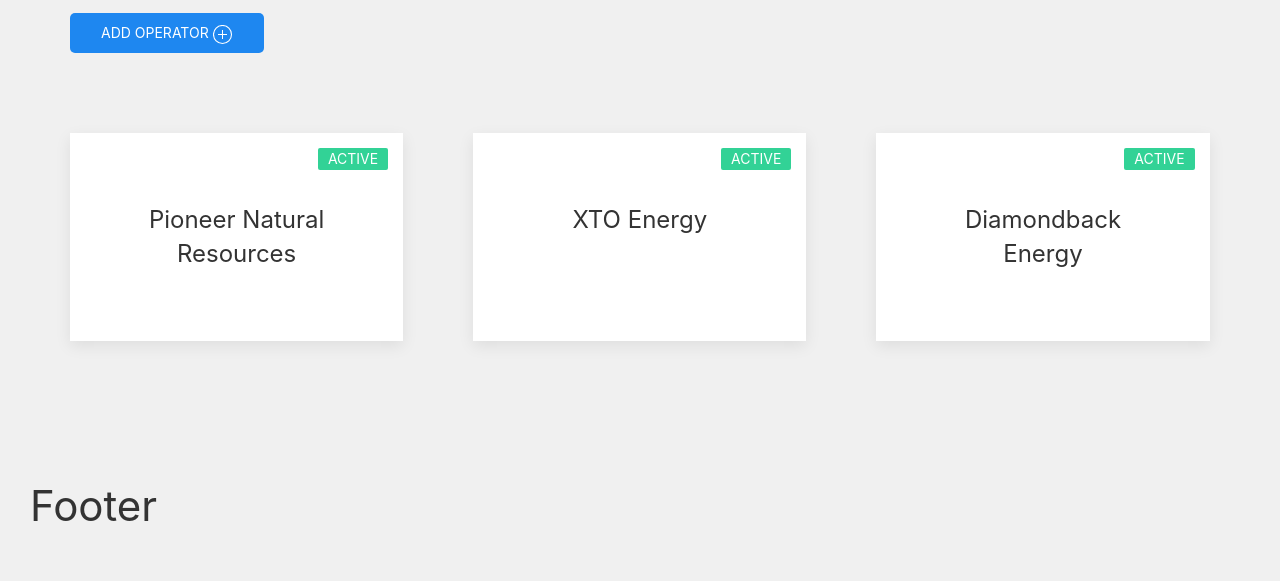
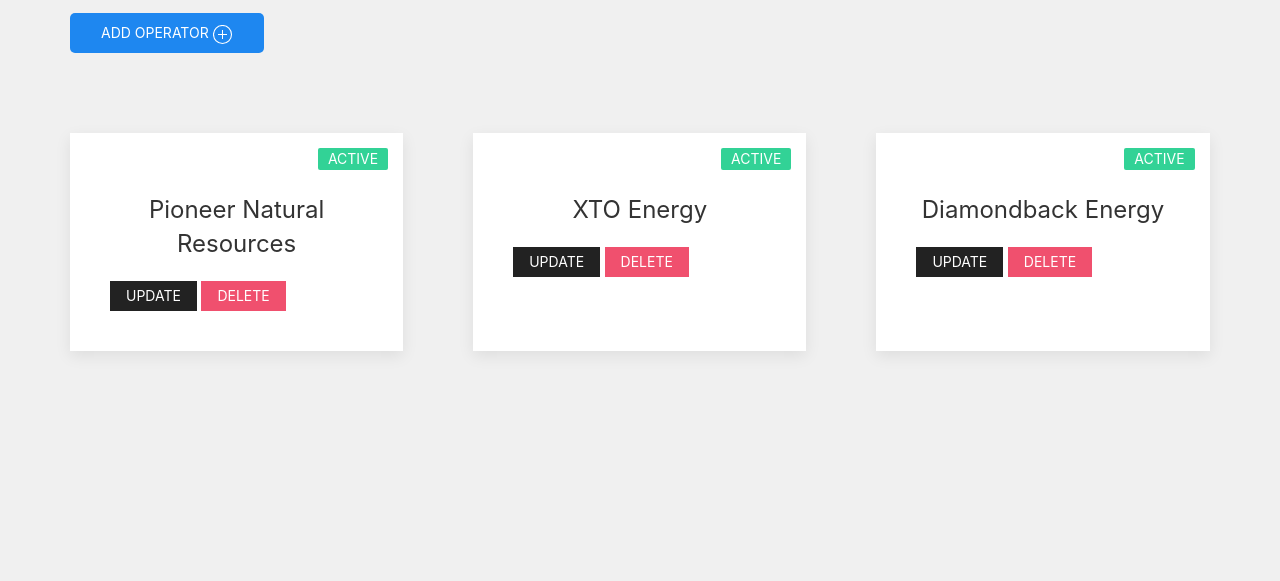
Before and after one commit to OCL90/dispatch_app, a Django app: page /operators/ in a window 1280 px wide. Shown: the part 307-888 px from the top of the page. After the commit the page ends 660 px from the top, so only its background shows below. Run offline with Django 3.2, Linux system fonts and the light colour scheme; data comes from the database, SQL or seed files in the repository; some libraries are stand-ins or nearby versions.

Commit message:
adeed operator form and update as well as made modifications to other forms

```diff
--- a/frac/forms.py
+++ b/frac/forms.py
@@ -24,8 +24,6 @@
     model = Operator
     fields = '__all__'
 
-
-
 class DriverForm(ModelForm):
   class Meta:
     model = Driver
--- a/frac/templates/frac/main.html
+++ b/frac/templates/frac/main.html
@@ -13,6 +13,7 @@
   <script src="https://cdn.jsdelivr.net/npm/uikit@3.5.4/dist/js/uikit.min.js"></script>
   <script src="https://cdn.jsdelivr.net/npm/uikit@3.5.4/dist/js/uikit-icons.min.js"></script>
   <!-- JQuery UI -->
+  <script src="https://ajax.googleapis.com/ajax/libs/jquery/3.5.1/jquery.min.js"></script>
   <link rel="stylesheet" href="//code.jquery.com/ui/1.12.1/themes/base/jquery-ui.css">
   <script src="https://code.jquery.com/jquery-1.12.4.js"></script>
   <script src="https://code.jquery.com/ui/1.12.1/jquery-ui.js"></script>
--- /dev/null
+++ b/frac/templates/frac/operator_form.html
@@ -0,0 +1,28 @@
+{% load widget_tweaks %}
+<div id="operator-modal-center" uk-modal>
+  <div class="uk-modal-dialog">
+    <button class="uk-modal-close-default" type="button" uk-close></button>
+    <div class="uk-modal-header">
+      <div class="uk-grid-small uk-flex-middle" uk-grid>
+        <div class="uk-width-expand">
+          <h3 class="uk-card-title uk-margin-remove-bottom uk-text-uppercase uk-text-center">add new operator</h3>
+        </div>
+      </div>
+    </div>
+    <div class="uk-modal-body">
+      <form action="{% url 'create_operator' %}" method="POST" class="uk-form-stacked">
+        {% csrf_token %}
+        <div class="uk-margin">
+          <label class="uk-form-label uk-text-bold">Operator Name</label>
+          <div class="uk-form-controls">
+            {% render_field form.name class="uk-input uk-text-small uk-text-light" placeholder="Operator Name" %}
+          </div>
+        </div>
+    </div>
+    <div class="uk-modal-footer uk-text-right">
+      <a href="{% url 'home' %}"><button class="uk-button uk-button-default uk-modal-close" type="button">Cancel</button></a>
+      <button class="uk-button uk-button-primary" type="submit">Add</button>
+    </div>
+  </form>
+  </div>
+</div>
--- /dev/null
+++ b/frac/templates/frac/operator_update_form.html
@@ -0,0 +1,28 @@
+{% load widget_tweaks %}
+<div id="update_operator-modal-center" uk-modal>
+  <div class="uk-modal-dialog">
+    <button class="uk-modal-close-default" type="button" uk-close></button>
+    <div class="uk-modal-header">
+      <div class="uk-grid-small uk-flex-middle" uk-grid>
+        <div class="uk-width-expand">
+          <h3 class="uk-card-title uk-margin-remove-bottom uk-text-uppercase uk-text-center">update operator</h3>
+        </div>
+      </div>
+    </div>
+    <div class="uk-modal-body">
+      <form action="#" method="POST" class="uk-form-stacked">
+        {% csrf_token %}
+        <div class="uk-margin">
+          <label class="uk-form-label uk-text-bold">Operator Name</label>
+          <div class="uk-form-controls">
+            {% render_field form.name class="uk-input uk-text-small uk-text-light" placeholder="Operator Name" %}
+          </div>
+        </div>
+    </div>
+    <div class="uk-modal-footer uk-text-right">
+      <a href="{% url 'home' %}"><button class="uk-button uk-button-default uk-modal-close" type="button">Cancel</button></a>
+      <button class="uk-button uk-button-primary" type="submit">Update</button>
+    </div>
+  </form>
+  </div>
+</div>
--- a/frac/templates/frac/operators_page.html
+++ b/frac/templates/frac/operators_page.html
@@ -1,49 +1,33 @@
 {% extends 'frac/main.html' %}
-{% load widget_tweaks %}
+
 {% block content %}
 
 <div class="uk-text-center uk-padding">
   <h1 class="uk-text-uppercase">Operators</h1>
 </div>
 <div class="uk-padding">
-  <button class="uk-button uk-button-primary uk-border-rounded" href="#operator-modal-overflow" uk-toggle uk-icon="plus-circle">add operator </button>
+  <button class="uk-button uk-button-primary uk-border-rounded" href="#operator-modal-center" uk-toggle uk-icon="plus-circle">add operator </button>
 </div>
-<div id="operator-modal-overflow" uk-modal>
-  <div class="uk-modal-dialog">
-    <button class="uk-modal-close-default" type="button" uk-close></button>
-    <div class="uk-modal-header">
-      <div class="uk-grid-small uk-flex-middle" uk-grid>
-        <div class="uk-width-expand">
-          <h3 class="uk-card-title uk-margin-remove-bottom uk-text-uppercase uk-text-center">add new operator</h3>
-        </div>
-      </div>
-    </div>
-    <div class="uk-modal-body">
-      <form method="POST" class="uk-form-stacked">
-        {% csrf_token %}
-        <div class="uk-margin">
-          <label class="uk-form-label uk-text-bold">Operator Name</label>
-          <div class="uk-form-controls">
-            {% render_field form.name class="uk-input uk-text-small uk-text-light" placeholder="Operator Name" %}
-          </div>
-        </div>
-    </div>
-    <div class="uk-modal-footer uk-text-right">
-      <a href="{% url 'home' %}"><button class="uk-button uk-button-default uk-modal-close" type="button">Cancel</button></a>
-      <button class="uk-button uk-button-primary" type="submit">Add</button>
-    </div>
-  </form>
-  </div>
-</div>
+{% include 'frac/operator_form.html' %}
+
 <div class="uk-grid-match uk-grid-large uk-padding" uk-grid>
   {% for operator in operators %}
   <div class="uk-width-1-3@l">
-    <div class="uk-card uk-card-default uk-card-hover uk-card-body uk-card-large">
+    <div class="uk-card uk-card-default uk-card-hover uk-card-body uk-card-medium">
       <div class="uk-card-badge uk-label uk-label-success">Active</div>
-      <h3 class="uk-text-center">{{ operator.name }}</h3>
+      <div class="uk-margin">
+        <h3 class="uk-text-center">{{ operator.name }}</h3>
+      </div>
+      <div>
+        <button class="uk-button uk-button-secondary uk-button-small" href="#update_operator-modal-center" uk-toggle>update</button>
+        <button class="uk-button uk-button-danger uk-button-small" type="submit">Delete</button>
+      </div>
     </div>
   </div>
+
   {% endfor %}
+  {% include 'frac/operator_update_form.html' %}
+
 </div>
 
 {% endblock %}
--- a/frac/templates/frac/sand_orders.html
+++ b/frac/templates/frac/sand_orders.html
@@ -1,6 +1,4 @@
 {% block content %}
-
-
 <h2 class="uk-text-uppercase uk-text-bolder uk-margin-medium-top uk-margin-small-bottom uk-text-center">Dispatched</h2>
   <div class="uk-overflow-auto uk-height-medium uk-margin-medium ">
     <table id="dispatch_table" class="uk-table uk-table-divider uk-table-hover uk-table-condensed">
--- a/frac/templates/frac/well_form.html
+++ b/frac/templates/frac/well_form.html
@@ -9,7 +9,7 @@
       </div>
     </div>
     <div class="uk-modal-body">
-      <form action="/create_well/" method="POST" class="uk-form-stacked" id="new_well_form">
+      <form action="{% url 'create_well' %}" method="POST" class="uk-form-stacked" id="new_well_form">
         {% csrf_token %}
         <div class="uk-margin">
           <label class="uk-form-label uk-text-bold" for="form-well-name">Well Name</label>
--- a/frac/urls.py
+++ b/frac/urls.py
@@ -4,7 +4,11 @@
 urlpatterns = [
   path('', views.home, name='home'),
   path('sands/', views.sandsPage, name='sand-page'),
+
   path('operators/', views.operatorsPage, name='operators-page'),
+  path('create_operators/', views.createOperator, name='create_operator'),
+  path('operator/<str:pk>/update/', views.updateOperator, name='update_operator'),
+
   path('service_companies/', views.serviceCoPage, name='serviceco-page'),
   path('facilities/', views.facilitiesPage, name='facilities-page'),
   path('facilities/<str:pk>', views.facility, name='facility'),
--- a/frac/views.py
+++ b/frac/views.py
@@ -117,18 +117,41 @@
 
 def operatorsPage(request):
   operators = Operator.objects.all()
+  form = OperatorForm()
 
-  form = OperatorForm()
+
+  context = {'form': form, 'operators': operators}
+  return render(request, 'frac/operators_page.html', context)
+
+def createOperator(request):
+
   if request.method == 'POST':
     print('Printing POST: ', request.POST)
     form = OperatorForm(request.POST)
     if form.is_valid():
       form.save()
       return redirect('/operators')
+  else:
+      print("error")
 
+  context = {'form': form}
+  return render(request, 'frac/operator_form.html', context)
 
-  context = {'form': form, 'operators': operators}
-  return render(request, 'frac/operators_page.html', context)
+def updateOperator(request, pk):
+  operator = Operator.objects.get(id=pk)
+  form = OperatorForm(instance=operator)
+  if request.method == 'POST':
+    print('Printing POST: ', request.POST)
+    form = OperatorForm(request.POST, instance=operator)
+    if form.is_valid():
+      form.save()
+      return redirect('/operators')
+    else:
+      print("error")
+
+  context = {'form': form, 'operator': operator}
+  return render(request, 'frac/operator_update_form.html', context)
+
 
 def serviceCoPage(request):
   context = {}
```
Also changed, not shown: frac/templates/frac/sand_form.html (+5 -5 lines).
